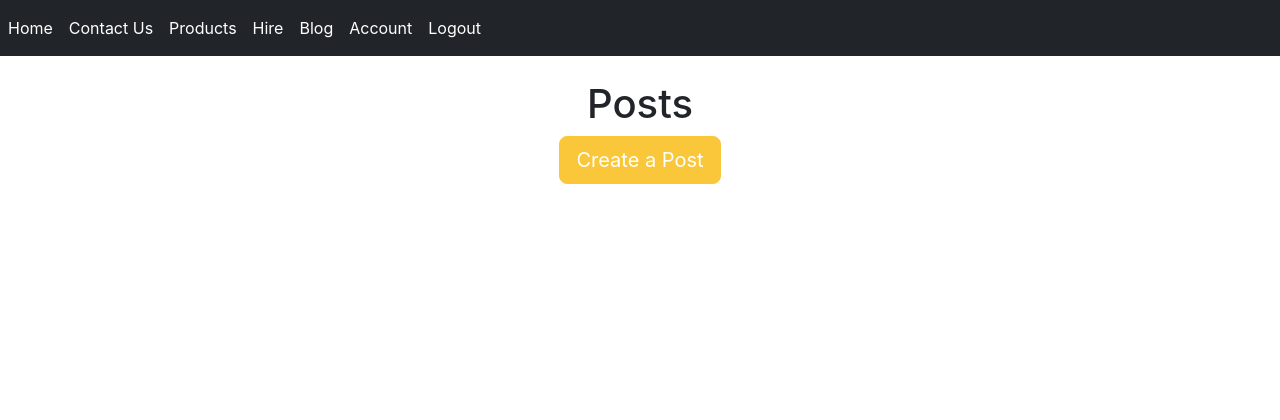
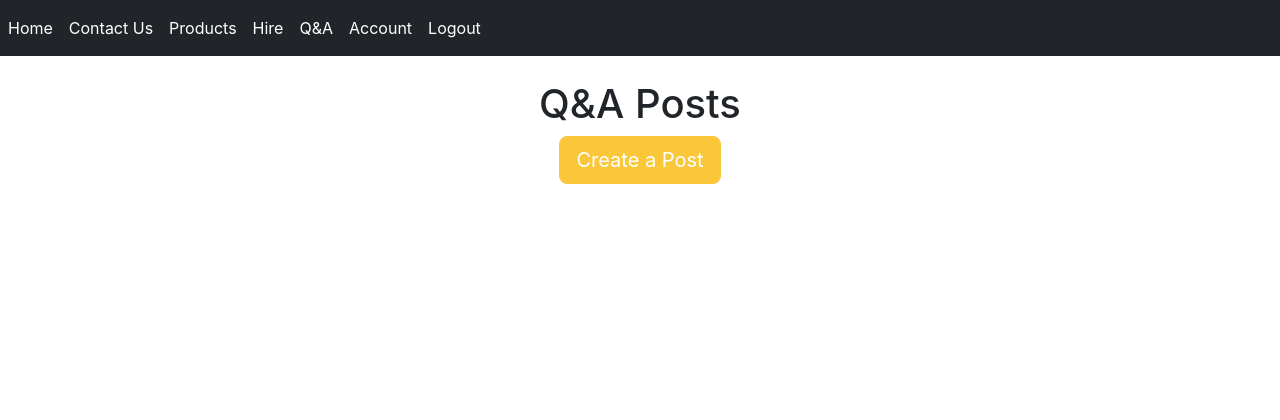
Before and after one commit to danielpereira16/Sancta-Maria-College-AV-Website, a Flask app: page /blog in a window 1280 px wide. Shown: the top 420 px of the page. Run offline with Flask 3, Linux system fonts and the light colour scheme; a user stored in the database is signed in; some libraries are stand-ins or nearby versions.

Commit message:
Updated Version 10
Updated Version 10 to include some changes

```diff
--- a/Version 10/website/templates/base.html
+++ b/Version 10/website/templates/base.html
@@ -58,7 +58,7 @@
                     {% if user.is_authenticated %}
                         <a class="nav-item nav-link active" href="/products">Products</a>
                         <a class="nav-item nav-link active" href="/hire">Hire</a>
-                        <a class="nav-item nav-link active" href="/blog">Blog</a>
+                        <a class="nav-item nav-link active" href="/blog">Q&A</a>
                         <a class="nav-item nav-link active" href="/account">Account</a>
                         <a class="nav-item nav-link active" href="/logout">Logout</a>
                         <!-- links which are shown on any one which is signed in -->
--- a/Version 10/website/templates/blog.html
+++ b/Version 10/website/templates/blog.html
@@ -1,2 +1,2 @@
-{% extends "posts_div.html" %} {% block title %}Blog{% endblock %}
+{% extends "posts_div.html" %} {% block title %}Q&A page{% endblock %}
 <!-- extends post_div.html template with Blog as the title-->
--- a/Version 10/website/templates/create_post.html
+++ b/Version 10/website/templates/create_post.html
@@ -14,7 +14,7 @@
             <!-- Hidden tag for CSRF protection -->
             <fieldset class="form-group">
                 <!-- Fieldset for the form content -->
-                <h1 align="center">{% block header %}Create a Post{% endblock %}</h1>
+                <h1 align="center">{% block header %}Create a Question{% endblock %}</h1>
                 <!-- Title for the form section -->
                 <div class="form-group">
                     {{ form.title.label(class="form-control-label") }}
--- a/Version 10/website/templates/posts_div.html
+++ b/Version 10/website/templates/posts_div.html
@@ -9,7 +9,7 @@
         <br>
         <!-- placing break in page -->
         <h1 align="center">
-            {% block header %}Posts{% endblock %}
+            {% block header %}Q&A Posts{% endblock %}
             <!-- Displaying the header with a default of "Posts" -->
         </h1>
         <div id="posts">
```
